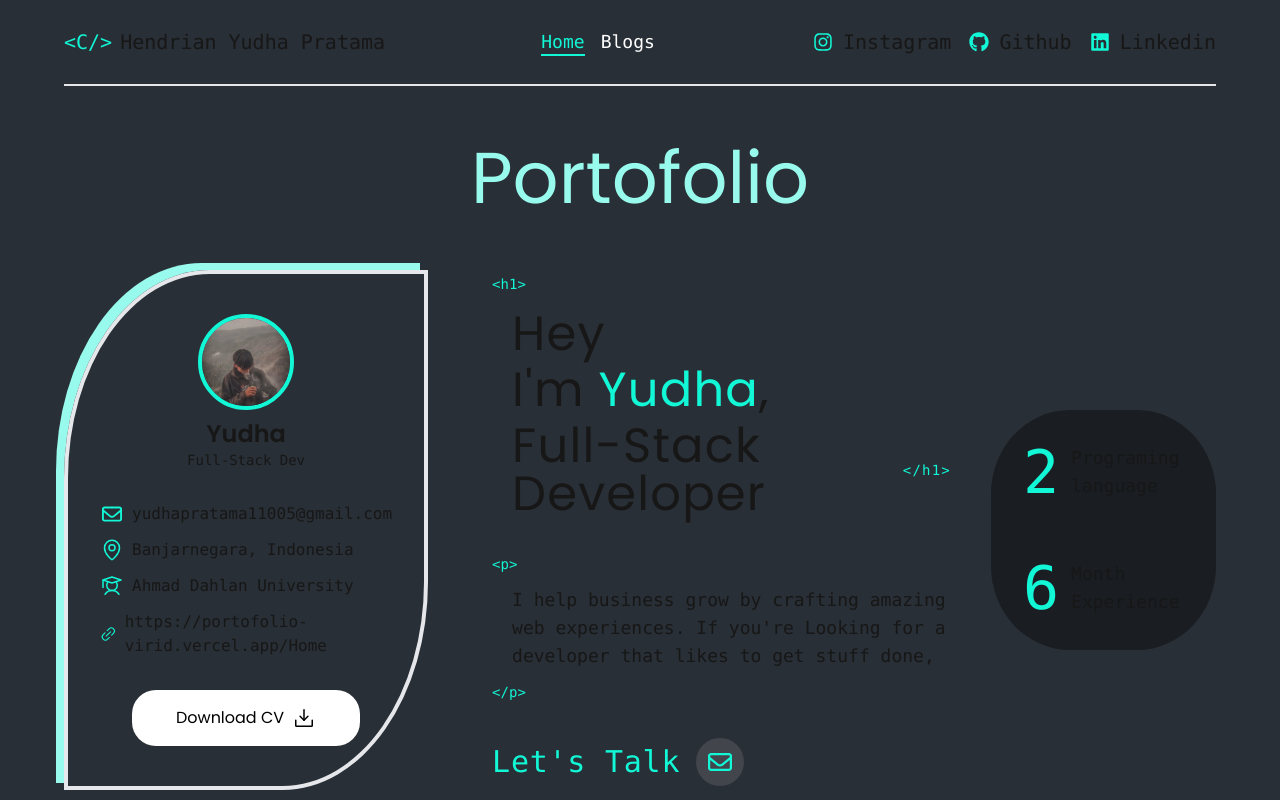
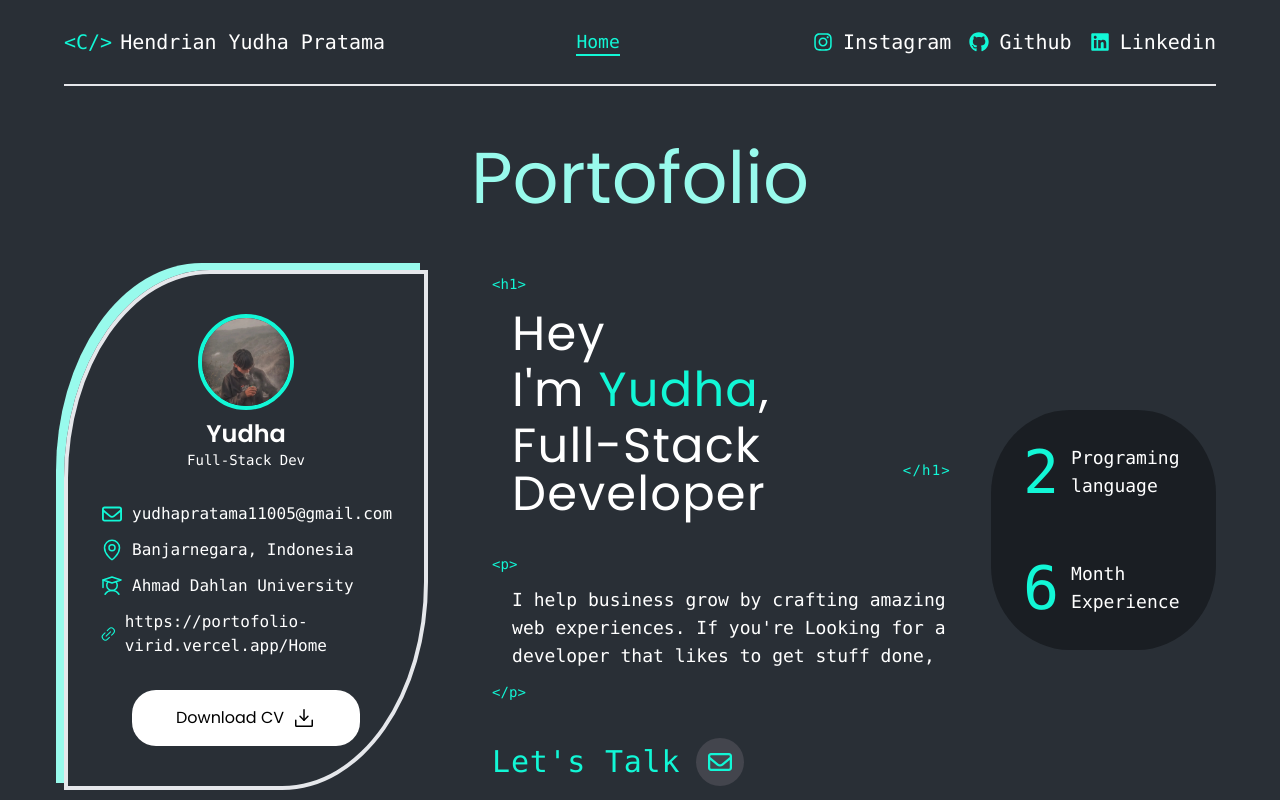
Before and after one commit to yudha556/template-porto, a Next.js app: page /Home in a window 1280 px wide. Shown: the top 800 px of the page. Built offline with nearby package versions, Linux system fonts and the light colour scheme; a web font is replaced by a local one.

Commit message:
maintenance blog

```diff
--- a/src/app/Home/page.jsx
+++ b/src/app/Home/page.jsx
@@ -25,7 +25,7 @@ export default function Home() {
     };
 
     return (
-        <div className="h-full w-full bg-Bg1">
+        <div className="h-full w-full bg-Bg1 text-White">
 
             {/* header */}
             <div className="h-full w-full flex flex-row justify-center items-center px-4 md:px-16">
@@ -39,7 +39,7 @@ export default function Home() {
                     </div>
 
                     {/* Navigation (Home, Blog) */}
-                    <div className="flex flex-row gap-2 md:gap-4 text-sm md:text-lg">
+                    <div className="flex flex-row gap-2 md:gap-4 text-sm md:text-lg justify-center items-center">
                         <button
                             className={`relative font-mono ${currentPath === '/Home' ? 'text-Brand1' : 'text-white'}
           ${isTransitioning ? 'opacity-0' : 'opacity-100'} transition-opacity duration-300`}
@@ -50,7 +50,7 @@ export default function Home() {
           ${currentPath === '/Home' ? 'scale-x-100' : 'scale-x-0'}`}></div>
                         </button>
 
-                        <button
+                        {/* <button
                             className={`relative font-mono ${currentPath === '/Blog' ? 'text-Brand1' : 'text-white'}
           ${isTransitioning ? 'opacity-0' : 'opacity-100'} transition-opacity duration-300`}
                             onClick={() => router.push('/Blog')}
@@ -58,7 +58,7 @@ export default function Home() {
                             <h1>Blogs</h1>
                             <div className={`absolute bottom-0 left-0 w-full h-[2px] bg-Brand1 transform transition-transform duration-300
           ${currentPath === '/Blog' ? 'scale-x-100' : 'scale-x-0'}`}></div>
-                        </button>
+                        </button> */}
                     </div>
 
                     {/* Sosial Media */}
--- a/src/components/footer.jsx
+++ b/src/components/footer.jsx
@@ -1,19 +1,30 @@
+"use client";
+
 import { faInstagram, faGithub, faLinkedin } from "@fortawesome/free-brands-svg-icons"
 import { FontAwesomeIcon } from "@fortawesome/react-fontawesome"
+import { useRouter, usePathname } from "next/navigation"
 export default function footer() {
+    const router = useRouter();
+    const currentPath = usePathname();
     return (
         <div className="flex flex-row p-3 justify-between items-center px-24 border-t-2 border-Grey">
             <div className="text-xs font-thin tracking-wide">
                 <h1>Hendrian Yudha Pratama</h1>
             </div>
             <div className="flex gap-6">
-                <button className="flex items-center justify-center bg-Brand2 rounded-full p-2 text-black hover:text-white animation-300 transition-all">
+                <button className="flex items-center justify-center bg-Brand2 rounded-full p-2 text-black hover:text-white animation-300 transition-all"
+                onClick={() => router.push('https://www.instagram.com/hendrian_yudhaa__/?hl=en')}
+                >
                     <FontAwesomeIcon icon={faInstagram} />
                 </button>
-                <button className="flex items-center justify-center bg-Brand2 rounded-full p-2 text-black hover:text-white animation-300 transition-all">
+                <button className="flex items-center justify-center bg-Brand2 rounded-full p-2 text-black hover:text-white animation-300 transition-all"
+                onClick={() => router.push('https://github.com/yudha556')}
+                >
                     <FontAwesomeIcon icon={faGithub} />
                 </button>
-                <button className="flex items-center justify-center bg-Brand2 rounded-full p-2 text-black hover:text-white animation-300 transition-all">
+                <button className="flex items-center justify-center bg-Brand2 rounded-full p-2 text-black hover:text-white animation-300 transition-all"
+                onClick={() => router.push('https://www.linkedin.com/in/hendrian-yudha-pratama-021b2530b/')}
+                >
                     <FontAwesomeIcon icon={faLinkedin} />
                 </button>
             </div>
```
